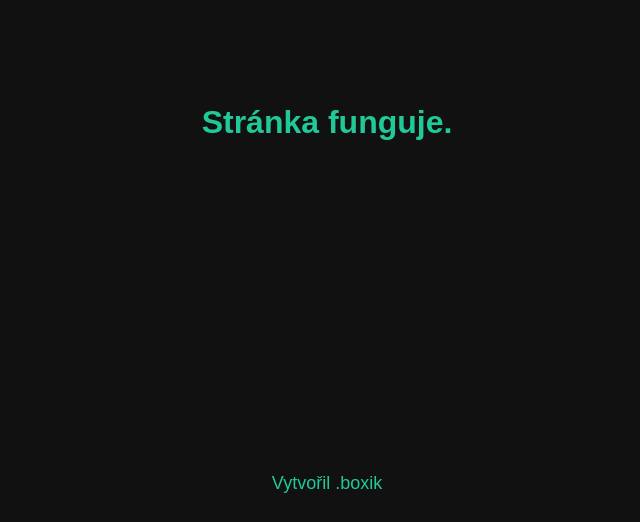
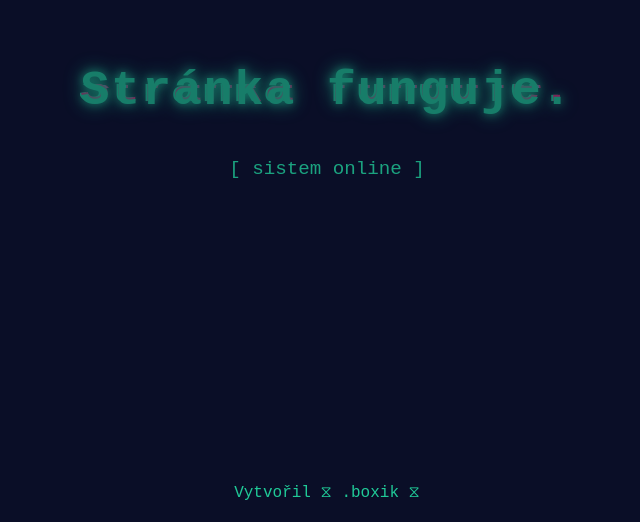
Before and after one commit to boxik84/atherion.cz, a plain HTML site: page index.html in a window 1280 px wide. Shown: the part 278-800 px from the top of the page, without its empty margins (313-953 px from the left). Drawn offline with Linux system fonts and the light colour scheme.

Commit message:
Add epic glitch effect and pulsing animation with minimalist vibes

```diff
--- a/index.html
+++ b/index.html
@@ -2,13 +2,143 @@
 <html lang="cs">
 <head>
   <meta charset="UTF-8">
+  <meta name="viewport" content="width=device-width, initial-scale=1.0">
   <title>Atherion</title>
-  <meta name="viewport" content="width=device-width, initial-scale=1.0">
+  <style>
+    * {
+      margin: 0;
+      padding: 0;
+      box-sizing: border-box;
+    }
+    body {
+      background: #0a0e27;
+      color: #20c997;
+      font-family: 'Courier New', monospace;
+      display: flex;
+      justify-content: center;
+      align-items: center;
+      min-height: 100vh;
+      overflow: hidden;
+      position: relative;
+    }
+    .container {
+      text-align: center;
+      z-index: 10;
+    }
+    h1 {
+      font-size: 3em;
+      margin-bottom: 20px;
+      animation: pulse 2s infinite;
+      text-shadow: 0 0 10px #20c997, 0 0 20px #20c997;
+      letter-spacing: 2px;
+    }
+    @keyframes pulse {
+      0%, 100% { opacity: 1; }
+      50% { opacity: 0.6; }
+    }
+    .subtitle {
+      font-size: 1.2em;
+      margin-top: 20px;
+      opacity: 0.8;
+      animation: fadeInUp 1.5s ease-out;
+    }
+    @keyframes fadeInUp {
+      from {
+        opacity: 0;
+        transform: translateY(20px);
+      }
+      to {
+        opacity: 1;
+        transform: translateY(0);
+      }
+    }
+    .glitch {
+      position: relative;
+      display: inline-block;
+    }
+    .glitch::before,
+    .glitch::after {
+      content: attr(data-text);
+      position: absolute;
+      top: 0;
+      left: 0;
+      width: 100%;
+      height: 100%;
+    }
+    .glitch::before {
+      animation: glitch1 0.3s infinite;
+      color: #ff006e;
+      z-index: -1;
+      text-shadow: -2px 0 #20c997;
+    }
+    .glitch::after {
+      animation: glitch2 0.3s infinite;
+      color: #00f5ff;
+      z-index: -2;
+      text-shadow: 2px 0 #ff006e;
+    }
+    @keyframes glitch1 {
+      0% { clip-path: inset(40% 0 61% 0); transform: translate(-2px, -2px); }
+      20% { clip-path: inset(92% 0 1% 0); transform: translate(2px, 2px); }
+      40% { clip-path: inset(43% 0 1% 0); transform: translate(-2px, 2px); }
+      60% { clip-path: inset(25% 0 58% 0); transform: translate(2px, -2px); }
+      80% { clip-path: inset(54% 0 7% 0); transform: translate(-2px, -2px); }
+      100% { clip-path: inset(58% 0 43% 0); transform: translate(2px, 2px); }
+    }
+    @keyframes glitch2 {
+      0% { clip-path: inset(27% 0 58% 0); transform: translate(2px, -2px); }
+      20% { clip-path: inset(98% 0 1% 0); transform: translate(-2px, 2px); }
+      40% { clip-path: inset(14% 0 61% 0); transform: translate(2px, 2px); }
+      60% { clip-path: inset(94% 0 5% 0); transform: translate(-2px, -2px); }
+      80% { clip-path: inset(7% 0 88% 0); transform: translate(2px, -2px); }
+      100% { clip-path: inset(54% 0 7% 0); transform: translate(-2px, 2px); }
+    }
+    footer {
+      position: fixed;
+      bottom: 20px;
+      width: 100%;
+      text-align: center;
+      font-size: 16px;
+      z-index: 5;
+    }
+    footer p {
+      margin: 0;
+      animation: fadeInUp 1.5s ease-out 0.3s both;
+    }
+    a {
+      color: #20c997;
+      text-decoration: none;
+      cursor: pointer;
+      transition: all 0.3s ease;
+      position: relative;
+    }
+    a:hover {
+      color: #00f5ff;
+      text-shadow: 0 0 10px #00f5ff;
+      transform: scale(1.1);
+    }
+    a::after {
+      content: '';
+      position: absolute;
+      bottom: -2px;
+      left: 0;
+      width: 0;
+      height: 2px;
+      background: #20c997;
+      transition: width 0.3s ease;
+    }
+    a:hover::after {
+      width: 100%;
+    }
+  </style>
 </head>
-<body style="background:#111;color:#20c997;font-family:Arial;text-align:center;display:flex;justify-content:center;align-items:center;min-height:100vh;margin:0;">
-  <h1>Stránka funguje.</h1>
-    <footer style="position:fixed;bottom:10px;width:100%;text-align:center;font-size:18px;">
-    <p>Vytvořil <a href="https://discord.gg/dynastycz" style="color:#20c997;text-decoration:none;" target="_blank">.boxik</a></p>
+<body>
+  <div class="container">
+    <h1 class="glitch" data-text="Stránka funguje.">Stránka funguje.</h1>
+    <p class="subtitle">[ sistem online ]</p>
+  </div>
+  <footer>
+    <p>Vytvořil <a href="https://discord.gg/dynastycz" target="_blank">⧖ .boxik ⧖</a></p>
   </footer>
 </body>
 </html>
```
